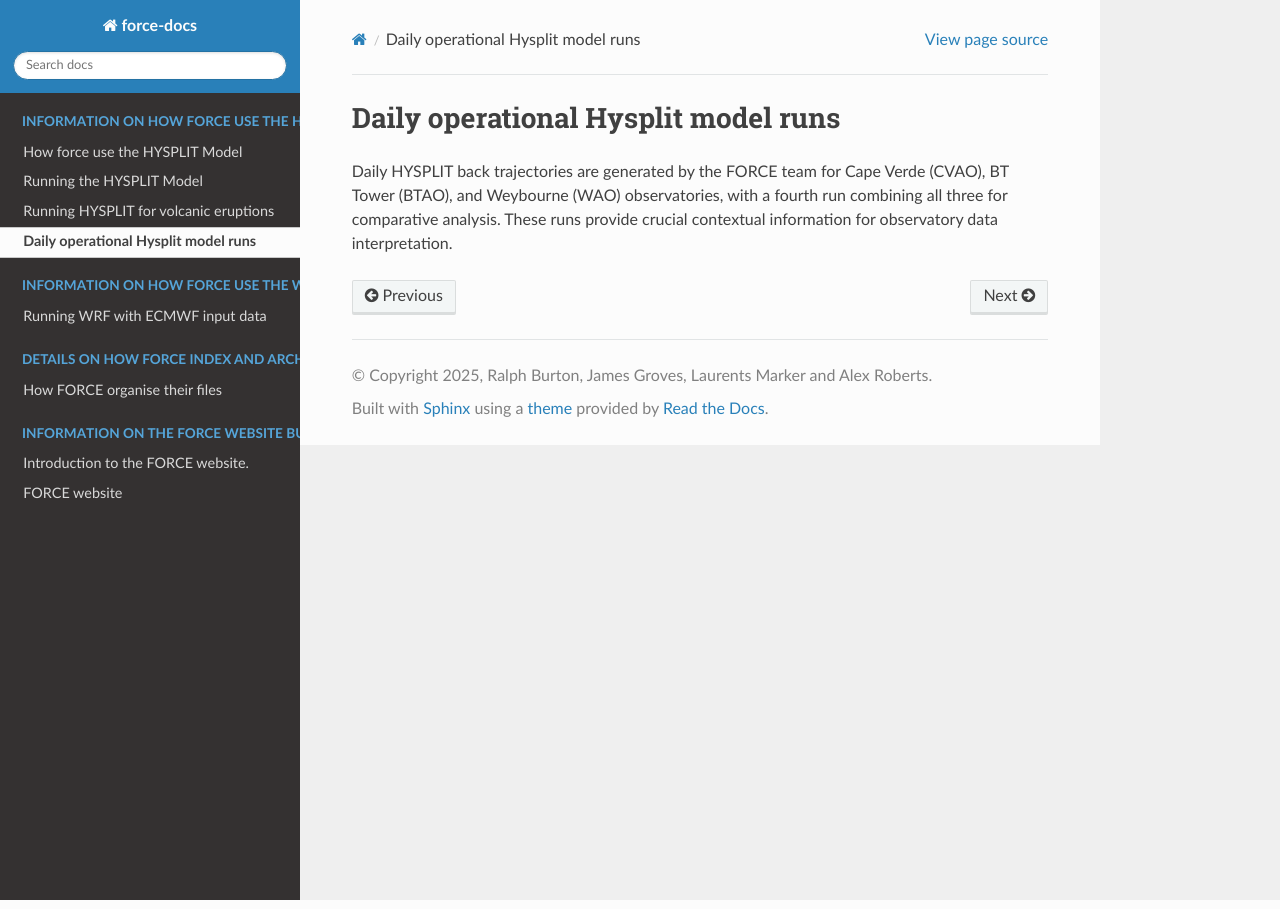
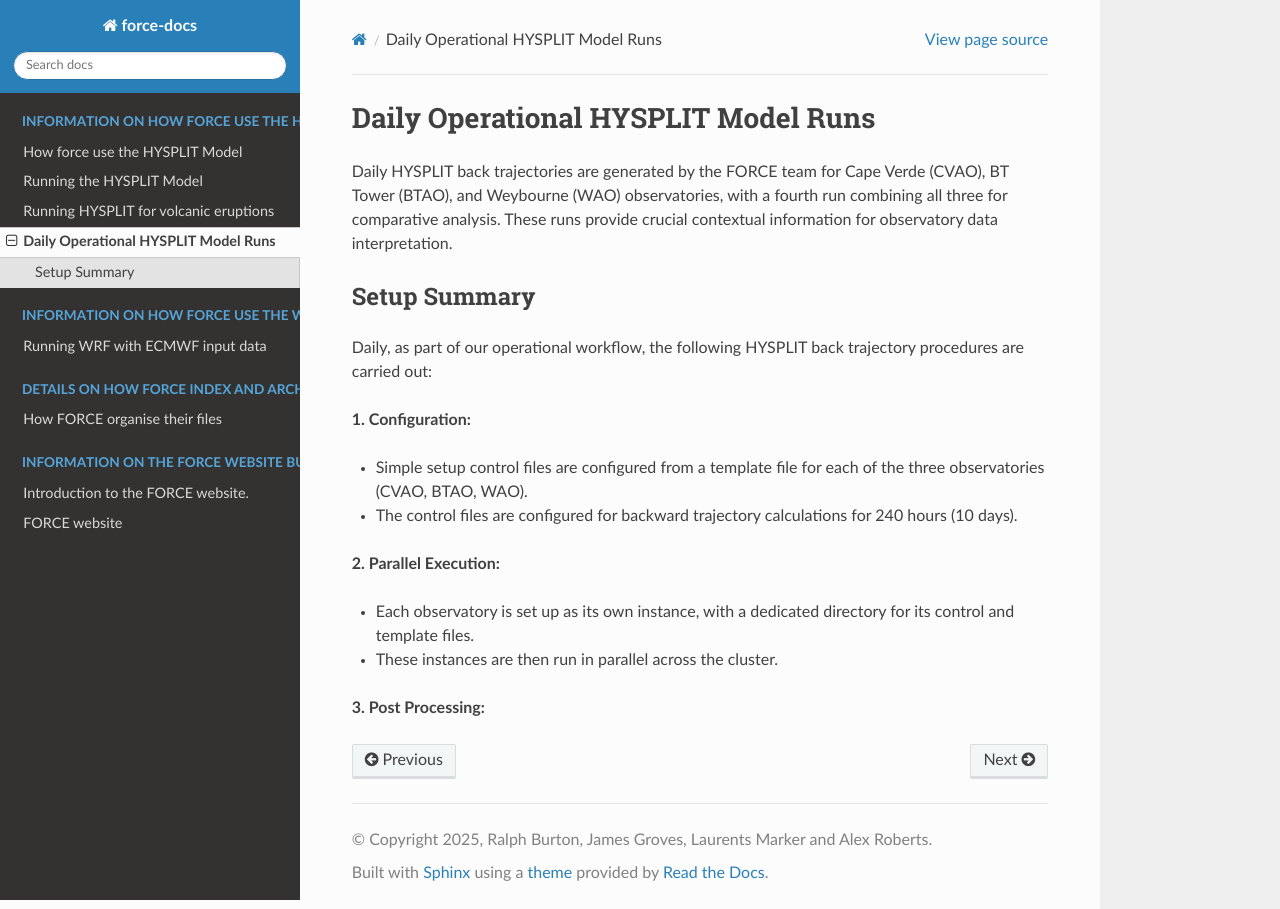
Before and after one commit to ncas-force/force-docs, a Sphinx documentation site: the page built from docs/hysplit/operationalhysplit.rst, in a window 1280 px wide. Built offline with Sphinx 7.4.7 and the Read the Docs theme 3.1.0, drawn with Linux system fonts in a browser that asks for light colours.

Commit message:
more added

```diff
--- a/docs/hysplit/operationalhysplit.rst
+++ b/docs/hysplit/operationalhysplit.rst
@@ -1,5 +1,23 @@
 ====================================
-Daily operational Hysplit model runs
+Daily Operational HYSPLIT Model Runs
 ====================================
 
 Daily HYSPLIT back trajectories are generated by the FORCE team for Cape Verde (CVAO), BT Tower (BTAO), and Weybourne (WAO) observatories, with a fourth run combining all three for comparative analysis. These runs provide crucial contextual information for observatory data interpretation.
+
+-------------
+Setup Summary
+-------------
+
+Daily, as part of our operational workflow, the following HYSPLIT back trajectory procedures are carried out:
+
+**1. Configuration:**
+
+* Simple setup control files are configured from a template file for each of the three observatories (CVAO, BTAO, WAO).
+* The control files are configured for backward trajectory calculations for 240 hours (10 days).
+
+**2. Parallel Execution:**
+
+* Each observatory is set up as its own instance, with a dedicated directory for its control and template files.
+* These instances are then run in parallel across the cluster.
+
+**3. Post Processing:**
```
